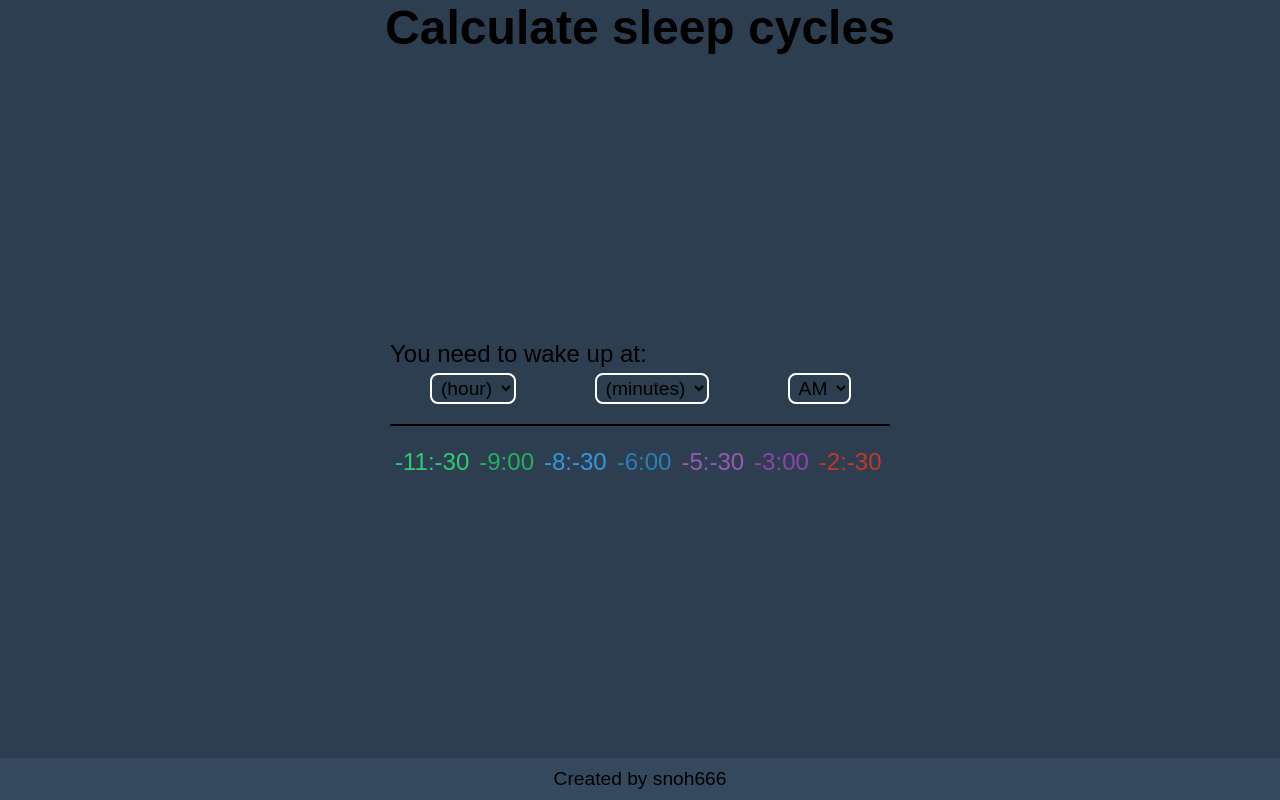
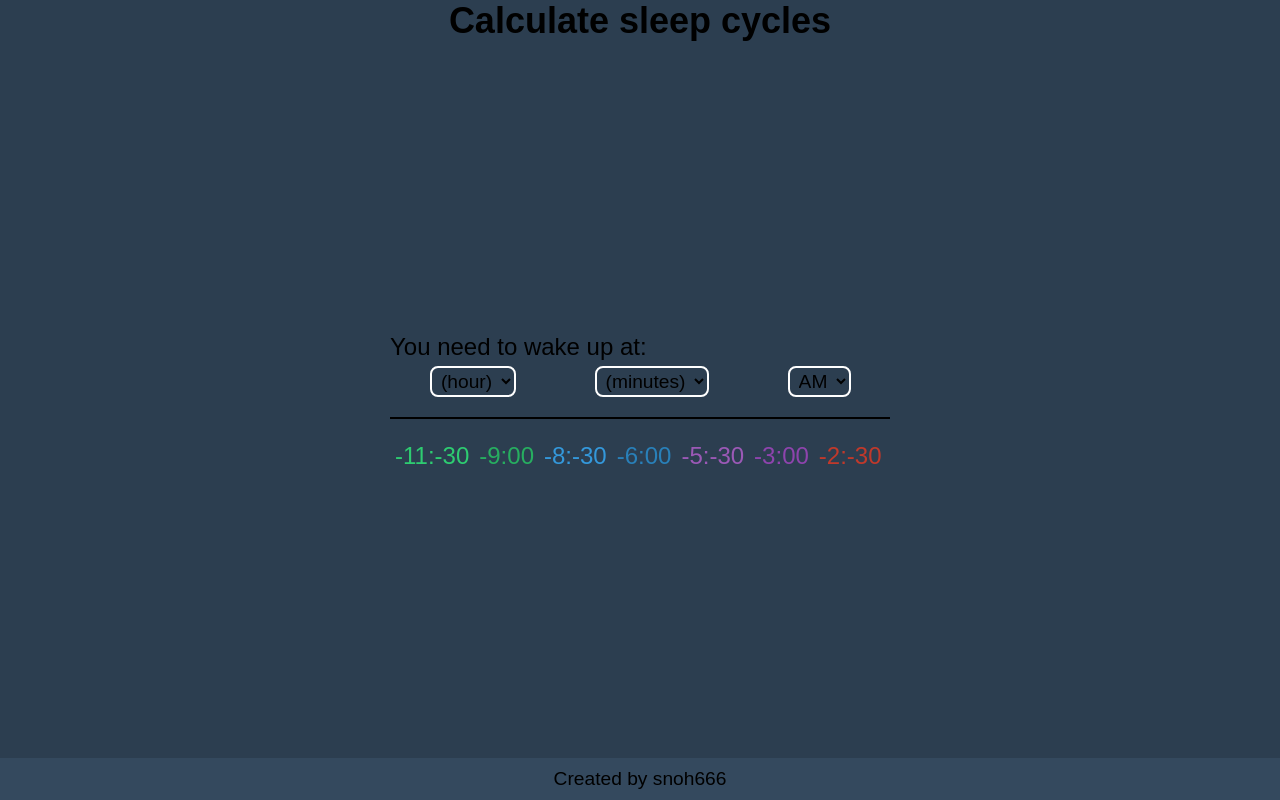
Before and after one commit to snoh666/sleep-cycle-calculator, a React (Create React App) app: page / in a window 1280 px wide. Built offline with nearby package versions, Linux system fonts and the light colour scheme; the HTML template or start-up script is replaced by a standard one.

Commit message:
Changed h1 to h2

```diff
--- a/src/App.js
+++ b/src/App.js
@@ -9,7 +9,7 @@ function App() {
 
   return (
     <div className="App">
-      <h1>Calculate sleep cycles</h1>
+      <h2>Calculate sleep cycles</h2>
       <div className="components-box">
         <h4>You need to wake up at:</h4>
         <Values setHours={setHoursToWakeUp} setMinutes={setMinutesToWakeUp} setAm={setIsAm} />
```
